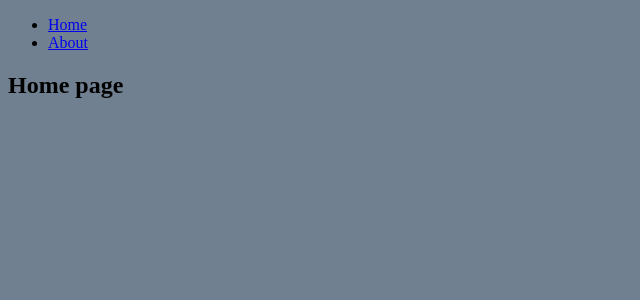
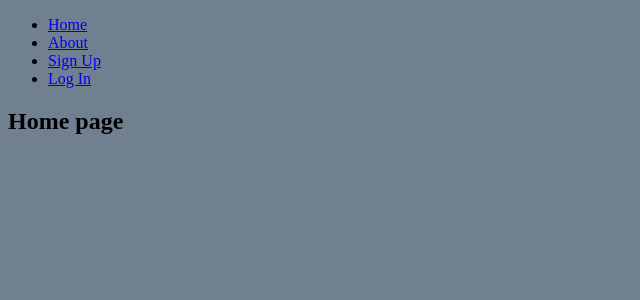
Before and after one commit to chung972/SEI-Project-3, a Django app: page / in a window 1280 px wide. Shown: the top 300 px of the page, without its empty margins (0-640 px from the left). Run offline with Django 3.2, Linux system fonts and the light colour scheme.

Commit message:
adds markup for dynamically displaying login, logout and signup

```diff
--- a/comcon/main_app/templates/base.html
+++ b/comcon/main_app/templates/base.html
@@ -2,6 +2,7 @@
 
 <!DOCTYPE html>
 <html lang="en">
+
 <head>
     <meta charset="UTF-8">
     <meta name="viewport" content="width=device-width, initial-scale=1.0">
@@ -16,6 +17,12 @@
             <ul>
                 <li><a href="{% url 'home' %}">Home</a></li>
                 <li><a href="{% url 'about' %}">About</a></li>
+                {% if user.is_authenticated %}
+                <li><a href="{% url 'logout' %}">Log Out</a></li>
+                {% else %}
+                <li><a href="{% url 'signup' %}">Sign Up</a></li>
+                <li><a href="{% url 'login' %}">Log In</a></li>
+                {% endif %}
             </ul>
         </nav>
     </header>
```
